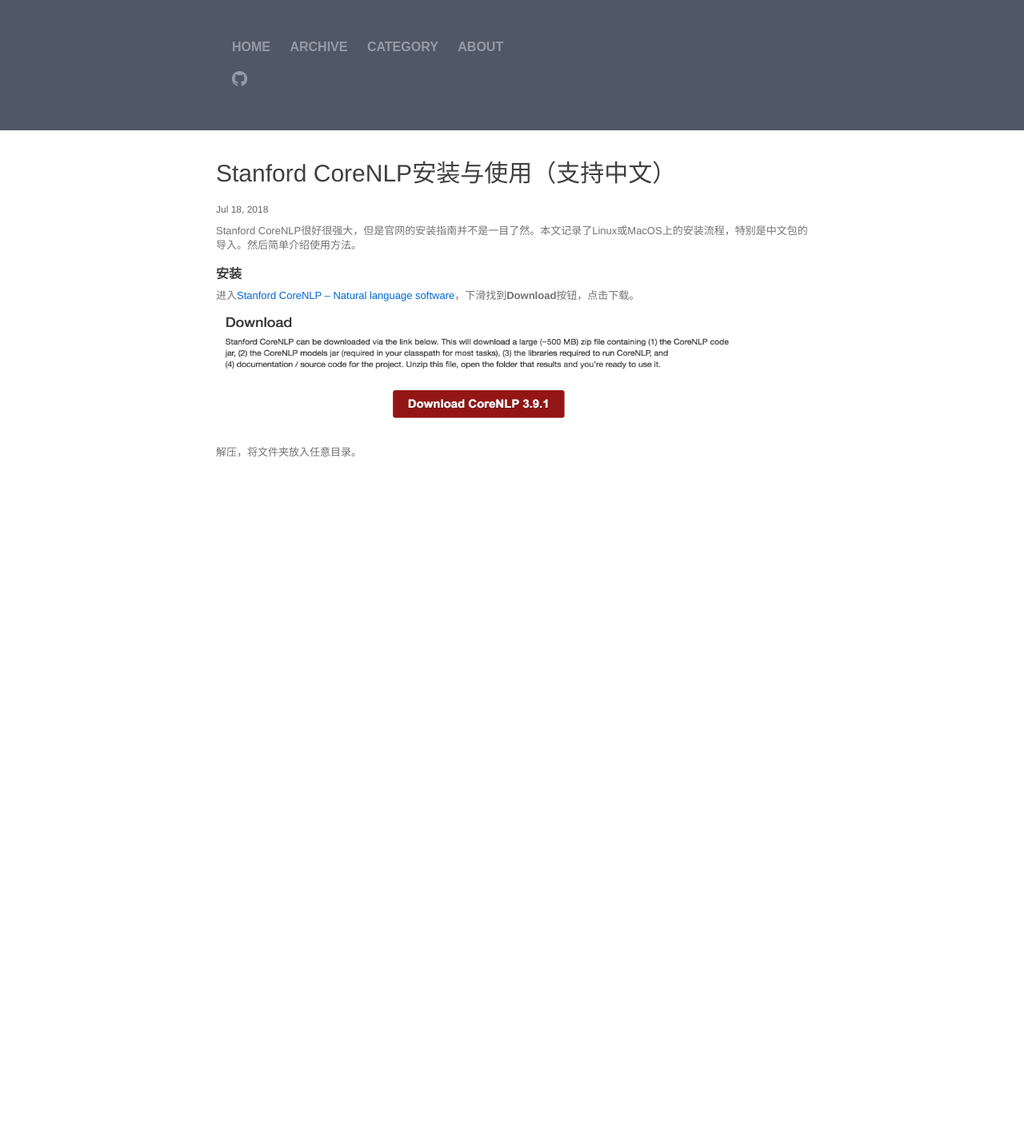
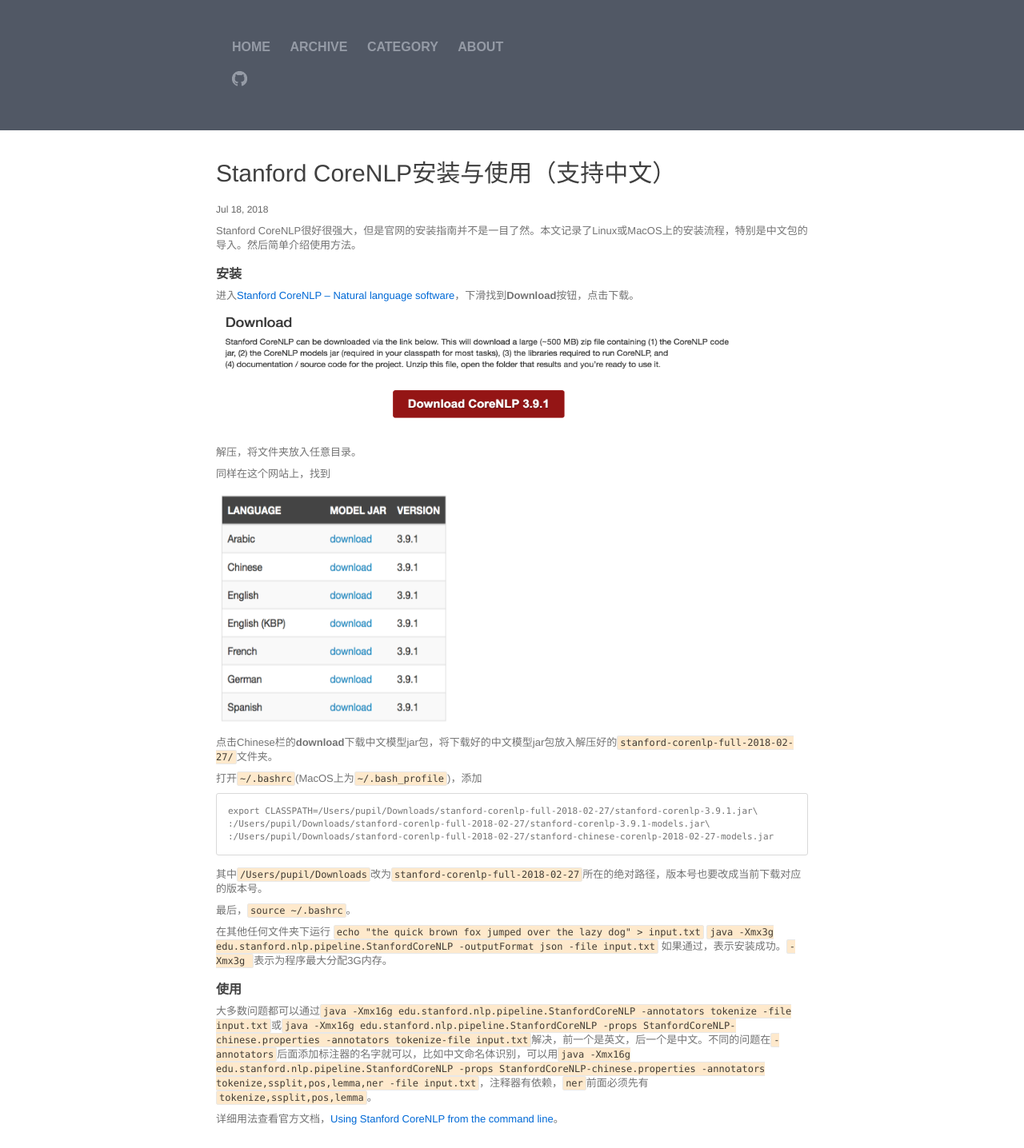
Before and after one commit to NLPpupil/NLPpupil.github.io, a Jekyll site: the page built from _posts/2018-07-18-Stanford CoreNLP安装与使用（支持中文）.md, in a window 1280 px wide. Shown: the whole page at 80% size. Built offline with Jekyll 4.4.1, drawn with Linux system fonts in a browser that asks for light colours; comment, search, counter and statistics services are not loaded; before the commit the page ends 900 px from its top, so only the background shows below that.

Commit message:
finish corenlp

````diff
--- a/_posts/2018-07-18-Stanford CoreNLP安装与使用（支持中文）.md
+++ b/_posts/2018-07-18-Stanford CoreNLP安装与使用（支持中文）.md
@@ -13,3 +13,30 @@ Stanford CoreNLP很好很强大，但是官网的安装指南并不是一目了
 <img src="https://nlppupil.github.io/images/corenlpdownload.png" alt="BP" style="width:650px;height:160px;">
 
 解压，将文件夹放入任意目录。
+
+同样在这个网站上，找到
+
+<img src="https://nlppupil.github.io/images/corenlpchinese.png" alt="BP" style="width:300px;height:300px;">
+
+点击Chinese栏的**download**下载中文模型jar包，将下载好的中文模型jar包放入解压好的`stanford-corenlp-full-2018-02-27/`文件夹。
+
+打开`~/.bashrc`(MacOS上为`~/.bash_profile`)，添加
+
+```
+export CLASSPATH=/Users/pupil/Downloads/stanford-corenlp-full-2018-02-27/stanford-corenlp-3.9.1.jar\
+:/Users/pupil/Downloads/stanford-corenlp-full-2018-02-27/stanford-corenlp-3.9.1-models.jar\
+:/Users/pupil/Downloads/stanford-corenlp-full-2018-02-27/stanford-chinese-corenlp-2018-02-27-models.jar
+```
+
+其中`/Users/pupil/Downloads`改为`stanford-corenlp-full-2018-02-27`所在的绝对路径，版本号也要改成当前下载对应的版本号。
+
+最后，`source ~/.bashrc`。
+
+在其他任何文件夹下运行
+`echo "the quick brown fox jumped over the lazy dog" > input.txt` `java -Xmx3g edu.stanford.nlp.pipeline.StanfordCoreNLP -outputFormat json -file input.txt`
+如果通过，表示安装成功。`-Xmx3g `表示为程序最大分配3G内存。
+
+#### 使用
+大多数问题都可以通过`java -Xmx16g edu.stanford.nlp.pipeline.StanfordCoreNLP -annotators tokenize -file input.txt`或`java -Xmx16g edu.stanford.nlp.pipeline.StanfordCoreNLP -props StanfordCoreNLP-chinese.properties -annotators tokenize-file input.txt`解决，前一个是英文，后一个是中文。不同的问题在`-annotators`后面添加标注器的名字就可以，比如中文命名体识别，可以用`java -Xmx16g edu.stanford.nlp.pipeline.StanfordCoreNLP -props StanfordCoreNLP-chinese.properties -annotators tokenize,ssplit,pos,lemma,ner -file input.txt`，注释器有依赖，`ner`前面必须先有`tokenize,ssplit,pos,lemma`。
+
+详细用法查看官方文档，[Using Stanford CoreNLP from the command line](https://stanfordnlp.github.io/CoreNLP/cmdline.html)。
````
Also changed, not shown: 1 other file.
